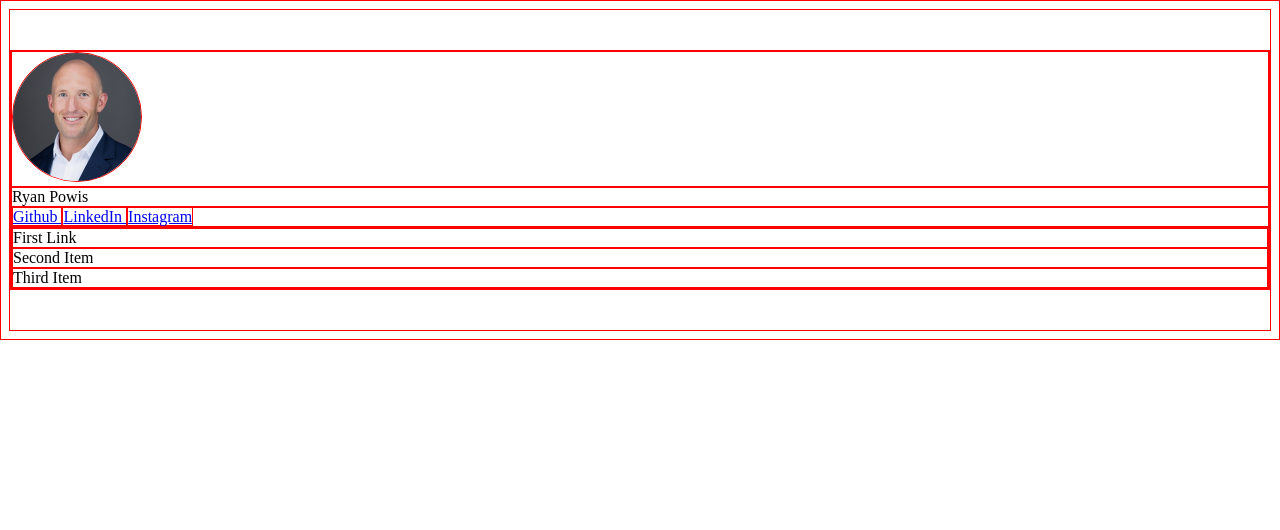
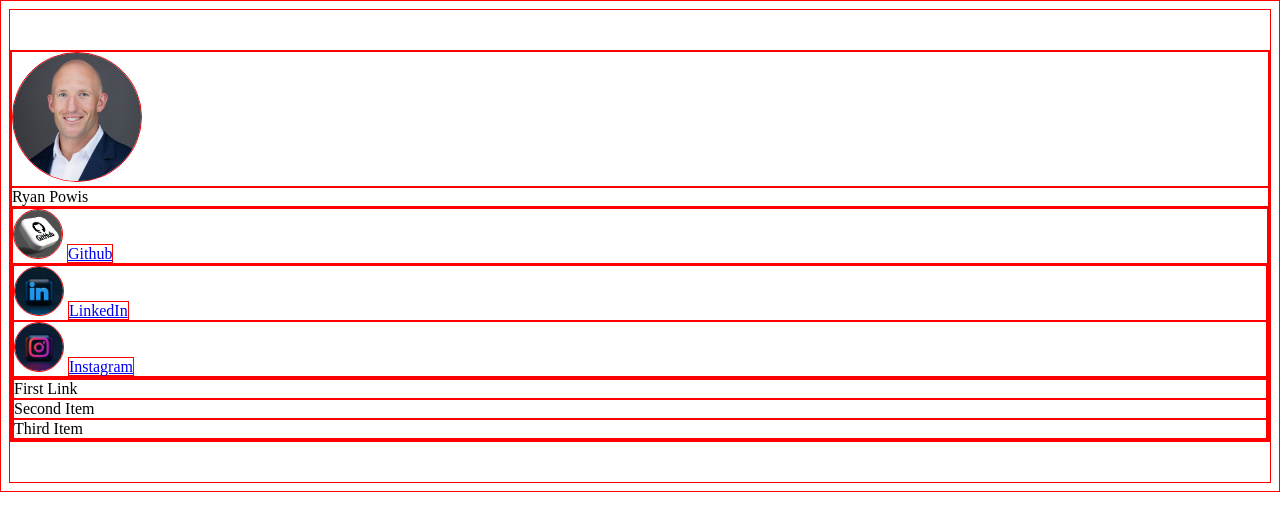
Before and after one commit to rpowis52/link-in-bio, a plain HTML site: page index.html in a window 1280 px wide. Drawn offline with Linux system fonts and the light colour scheme.

Commit message:
Social Icons Added

```diff
--- a/index.html
+++ b/index.html
@@ -44,18 +44,27 @@
     </div>
 
     <div class="social-icons-row">
+      <div class="item">
+        <img src="/Images/Github.jpg" class="thumbnail">
     <a href="https://github.com/rpowis52" target="_blank">
       Github
     </a>
+    </div>
 
+    <div class="item">
+      <div class="item">
+        <img src="/Images/LinkedIn.jpg" class="thumbnail">
     <a href="https://www.linkedin.com/in/ryan-powis/" target="_blank">
       LinkedIn
     </a>
+    </div>
 
+    <div class="item">
+      <img src="/Images/Instagram.jpg" class="thumbnail">
     <a href="https://www.instagram.com/rypowis/" target="_blank">
       Instagram
     </a>
-
+    </div>
 
   </div>
 
```
